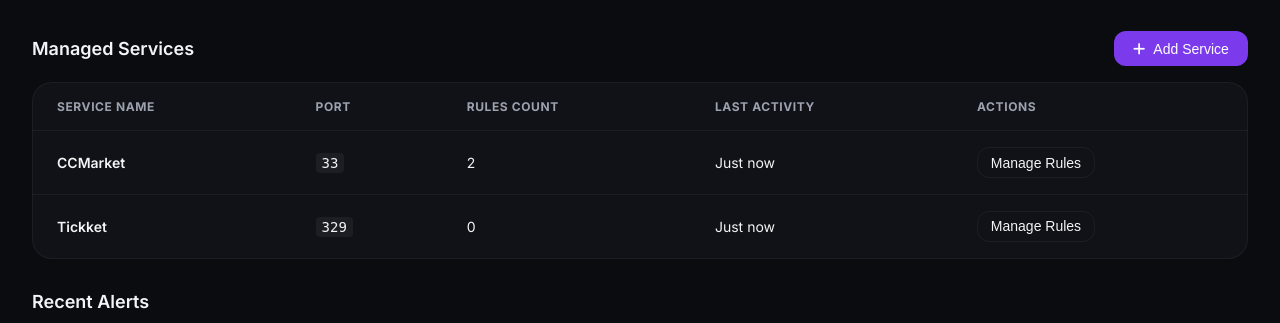
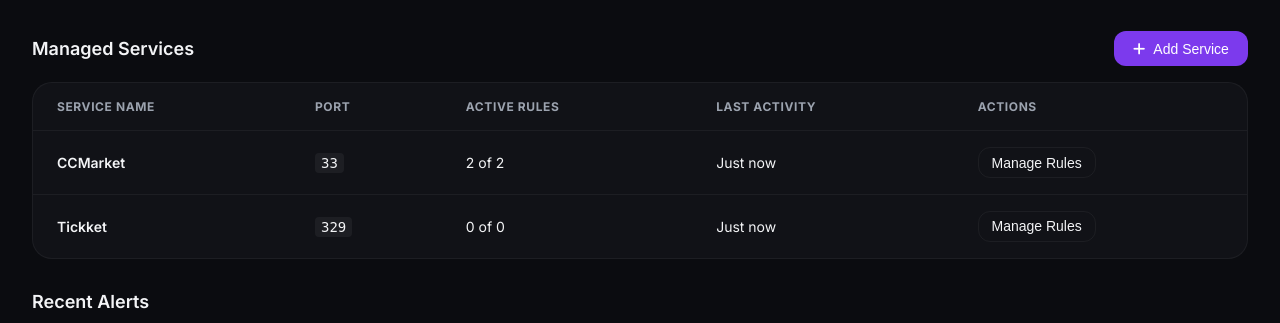
Before and after one commit to G-ho5t-Wr1t3r/RUSICATA, a Django app: page / in a window 1280 px wide. Shown: the part 484-807 px from the top of the page. Run offline with Django 5.2, Linux system fonts and the light colour scheme; a user stored in the database is signed in; data comes from the database, SQL or seed files in the repository; data that the repository does not hold is empty.

Commit message:
ui: display active rules as x of y in dashboard

```diff
--- a/rusicata/rusicata_master/rusicata_manager/templates/rusicata_manager/dashboard.html
+++ b/rusicata/rusicata_master/rusicata_manager/templates/rusicata_manager/dashboard.html
@@ -545,7 +545,7 @@
                         <tr>
                             <th>Service Name</th>
                             <th>Port</th>
-                            <th>Rules Count</th>
+                            <th>Active Rules</th>
                             <th>Last Activity</th>
                             <th>Actions</th>
                         </tr>
@@ -555,7 +555,7 @@
                         <tr>
                             <td style="font-weight: 600;">{{ service.name }}</td>
                             <td><code style="background: rgba(255,255,255,0.05); padding: 2px 6px; border-radius: 4px;">{{ service.port }}</code></td>
-                            <td>{{ service.httprule_set.count|add:service.transportlevelrule_set.count }}</td>
+                            <td>{{ service.active_rules }} of {{ service.total_rules }}</td>
                             <td class="text-muted">Just now</td>
                             <td>
                                 <button class="btn" style="padding: 0.4rem 0.8rem;" onclick="openRulesModal('{{ service.id }}', '{{ service.name }}')">
```
